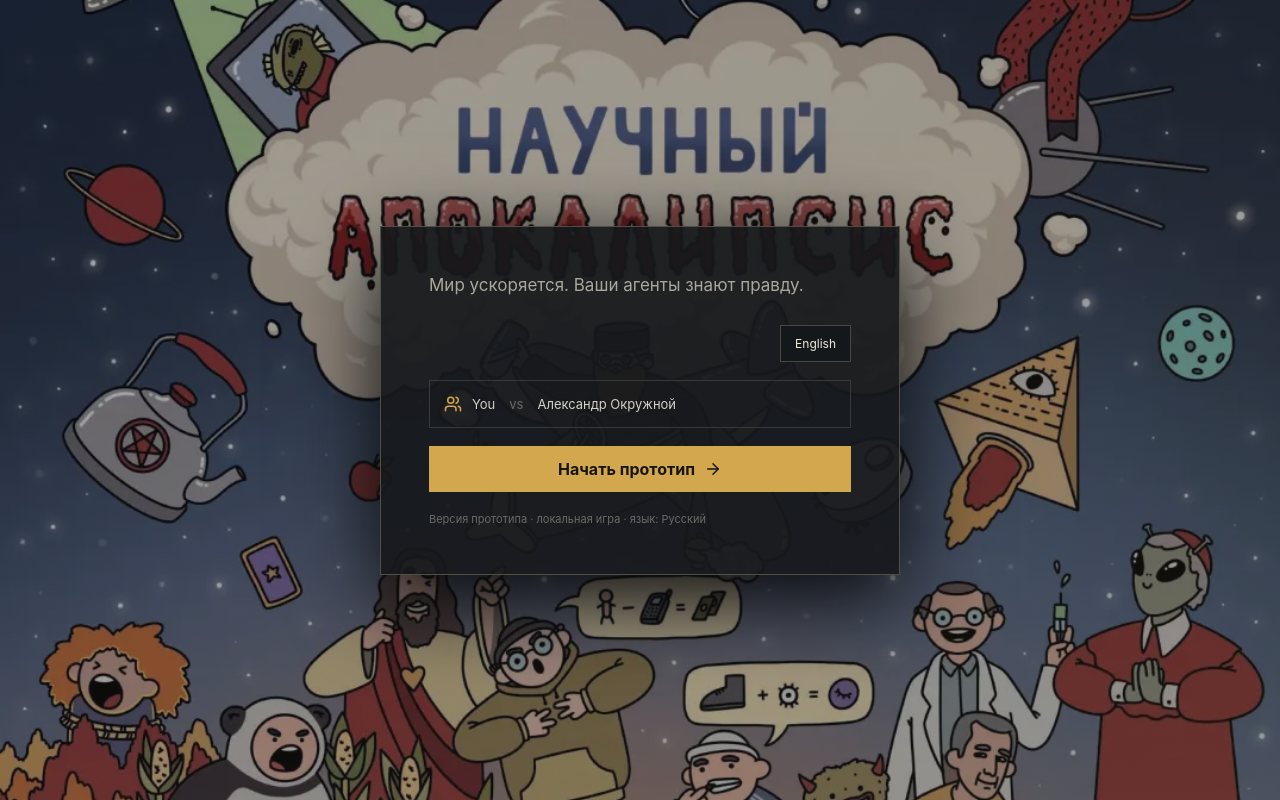
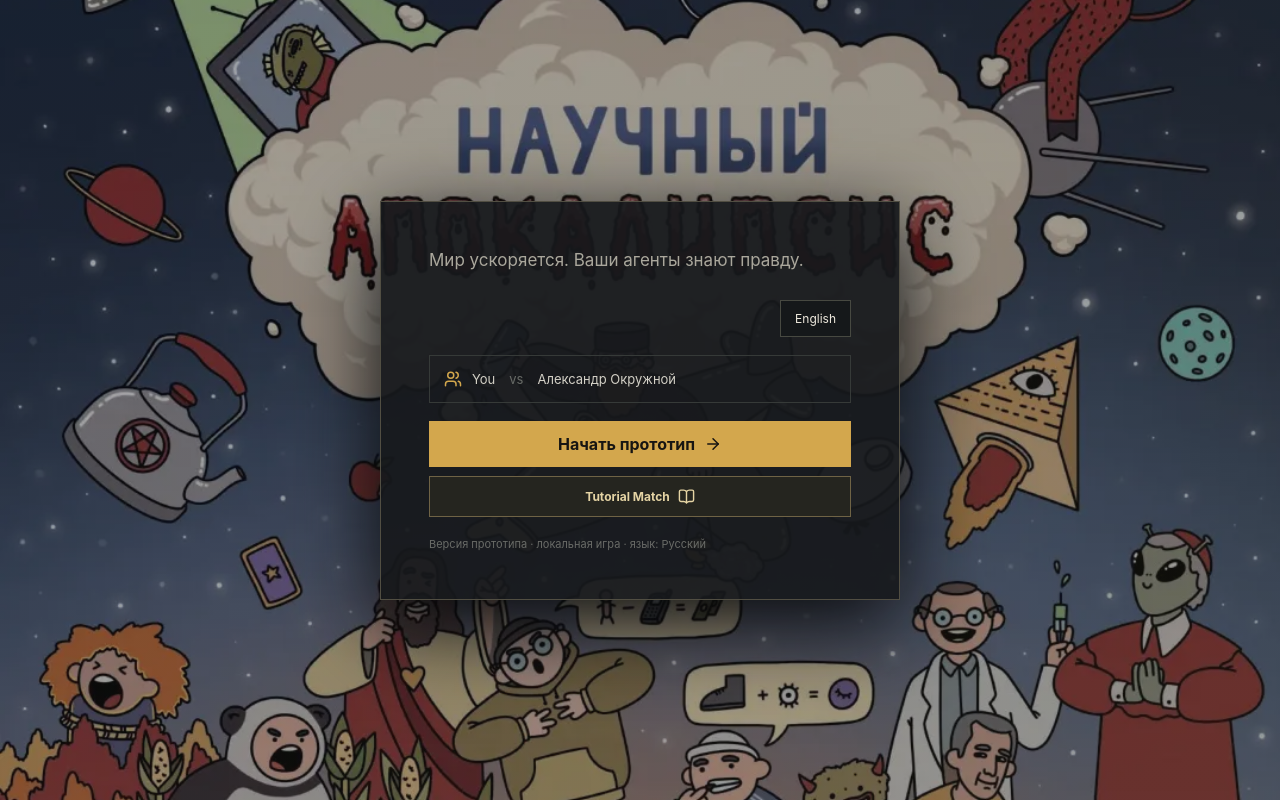
Before and after one commit to butterbgud/scientific-apocalypsis, a React (Vite) app: page / in a window 1280 px wide. Built offline with nearby package versions, Linux system fonts and the light colour scheme.

Commit message:
Add rulebook tutorial match entry

```diff
--- a/src/engine.ts
+++ b/src/engine.ts
@@ -30,6 +30,7 @@ export type Player = { id: string; name: string; resources: Record<Resource, num
 export type Event = { type: string; message: string; data?: Record<string, unknown> };
 
 export type GameState = {
+  tutorial: boolean;
   seed: number;
   phase: Phase;
   round: number;
@@ -75,7 +76,7 @@ function result(state: GameState, events: Event[]): Result {
 
 function fail(message: string): Result { return { error: message }; }
 
-export function setup(seed = 1, playerCount = 2): Result {
+export function setup(seed = 1, playerCount = 2, tutorial = false): Result {
   if (playerCount !== 2) return fail("MVP setup supports exactly two players.");
   const random = rng(seed);
   const ids = Array.from({ length: 3 }, () => fixtureTasks.map((task) => task.id)).flat().sort(() => random.next() - 0.5);
@@ -87,7 +88,12 @@ export function setup(seed = 1, playerCount = 2): Result {
     agents[id] = { ...starterAgent, id, name: index === 0 ? starterAgent.name : "Александр Окружной", ownerId: player.id };
     player.agents.push(id);
   }
-  return result({ seed: random.seed(), phase: "task_selection", round: 1, currentPlayerId: "player.0", tracks: { enlightenment: 0, social_progress: 0, natural_progress: 0, technical_progress: 0 }, players, agents, regions: Object.fromEntries(regions.map((name, index) => [`region.${index}`, { id: `region.${index}`, name, capacity: 2, assignments: [] }])), tasks: Object.fromEntries(fixtureTasks.map((task) => [task.id, task])), taskDeck: ids, taskChoices: [], assignments: [], history: [], outcome: null }, [{ type: "setup", message: "Two-player game initialized." }]);
+  if (tutorial) {
+    agents["agent.flamenko"] = { ...agents["agent.flamenko"], name: "Алексей Трёхкорочкин", classes: ["spiritual_leader"] };
+  }
+  const tutorialCards = ["task.connections.flat-earth", "task.capital.microwave", "task.capital.herbs"];
+  const tutorialDeck = [...tutorialCards, ...ids.filter((id) => !tutorialCards.includes(id))];
+  return result({ tutorial, seed: random.seed(), phase: "task_selection", round: 1, currentPlayerId: "player.0", tracks: { enlightenment: tutorial ? 7 : 0, social_progress: tutorial ? 4 : 0, natural_progress: tutorial ? 4 : 0, technical_progress: tutorial ? 4 : 0 }, players, agents, regions: Object.fromEntries(regions.map((name, index) => [`region.${index}`, { id: `region.${index}`, name, capacity: 2, assignments: [] }])), tasks: Object.fromEntries(fixtureTasks.map((task) => [task.id, task])), taskDeck: tutorial ? tutorialDeck : ids, taskChoices: [], assignments: [], history: [], outcome: null }, [{ type: "setup", message: tutorial ? "Tutorial match initialized from the rulebook setup." : "Two-player game initialized." }]);
 }
 
 export function drawTaskChoices(state: GameState): Result {
--- a/src/main.tsx
+++ b/src/main.tsx
@@ -4,6 +4,7 @@ import { ArrowRight, BookOpen, Coins, Crown, Dices, FlaskConical, Globe2, HeartP
 import { assignTask as engineAssignTask, drawTaskChoices, resolveTask, runBotTurn, setup, startNextRound, type GameState } from "./engine";
 import lobbyImage from "../assets/lobby.webp";
 import flamenkoImage from "../assets/cards/characters/flamenko.webp";
+import alexImage from "../assets/cards/characters/alex_t.webp";
 import okruzhnyyImage from "../assets/cards/characters/okruzhnyy.webp";
 import microwaveImage from "../assets/cards/capital/microwave.webp";
 import flatEarthImage from "../assets/cards/connections/flat_earth.webp";
@@ -48,6 +49,7 @@ const agents: Agent[] = [
 
 const botName = "Александр Окружной";
 const botImage = okruzhnyyImage;
+const tutorialAgent: Agent = { name: "Алексей Трёхкорочкин", className: "Духовный лидер", characteristic: "Воля", ability: "Обучающий стартовый агент.", image: alexImage };
 const taskImages: Record<string, string> = {
   "task.capital.microwave": microwaveImage,
   "task.connections.flat-earth": flatEarthImage,
@@ -84,17 +86,17 @@ function App() {
   const [handExpanded, setHandExpanded] = useState(false);
   const [notice, setNotice] = useState("Выберите задание, затем регион для агента.");
 
-  const activeAgent = agents[0];
+  const activeAgent = game?.tutorial ? tutorialAgent : agents[0];
   const selectedTaskData = useMemo(() => game ? game.tasks[selectedTask ?? ""] : undefined, [game, selectedTask]);
 
-  function startGame() {
-    const initialized = setup(42);
+  function startGame(tutorial = false) {
+    const initialized = setup(42, 2, tutorial);
     if ("error" in initialized) return setNotice(initialized.error);
     const drawn = drawTaskChoices(initialized.state);
     if ("error" in drawn) return setNotice(drawn.error);
     setGame(drawn.state);
     setScreen("board");
-    setNotice("Раунд 1 начинается. Выберите задание для Павла Фламинго.");
+    setNotice(tutorial ? "Обучающая партия. Откройте руку и выберите карту «Плоскоземельный сайт знакомств»." : "Раунд 1 начинается. Выберите задание для Павла Фламинго.");
   }
 
   function assignTask(index: number) {
@@ -144,7 +146,7 @@ function App() {
             </button>
           </div>
           <div className="seat-preview"><Users size={18} /><span>You</span><span className="seat-divider">vs</span><span>{botName}</span></div>
-          <button className="primary-button" onClick={startGame}>Начать прототип <ArrowRight size={18} /></button>
+          <div className="lobby-actions"><button className="primary-button" onClick={() => startGame(false)}>Начать прототип <ArrowRight size={18} /></button><button className="tutorial-button" onClick={() => startGame(true)}>Tutorial Match <BookOpen size={17} /></button></div>
           <p className="lobby-note">Версия прототипа · локальная игра · язык: {language}</p>
         </section>
       </main>
--- a/src/styles.css
+++ b/src/styles.css
@@ -18,7 +18,7 @@ input:focus, select:focus { border-color: #d3a74d; }
 .seat-preview { display: flex; align-items: center; gap: 10px; padding: 14px; margin: 18px 0; border: 1px solid #363a38; color: #d3d0c6; font-size: 13px; }
 .seat-preview svg { color: #d3a74d; }.seat-divider { color: #686b67; margin: 0 4px; }
 .primary-button, .secondary-button, .ghost-button { display: inline-flex; align-items: center; justify-content: center; gap: 9px; border: 0; padding: 13px 16px; font-weight: 750; }
-.primary-button { width: 100%; background: #d3a74d; color: #171512; }.primary-button:hover { background: #e2bb67; }
+.primary-button { width: 100%; background: #d3a74d; color: #171512; }.primary-button:hover { background: #e2bb67; }.lobby-actions { display: grid; gap: 9px; }.tutorial-button { display: inline-flex; align-items: center; justify-content: center; gap: 8px; width: 100%; border: 1px solid #6f6345; background: #25251f; color: #e5d4a4; padding: 11px 16px; font-size: 12px; font-weight: 750; }.tutorial-button:hover { border-color: #d3a74d; color: #fff1c5; }
 .lobby-note { margin: 20px 0 0; color: #696b67; font-size: 11px; }
 .game-shell { min-height: 100vh; padding: 24px; max-width: 1600px; margin: 0 auto; }.game-header, .track-strip, .board-layout { max-width: 1480px; margin-inline: auto; }
 .game-header { display: flex; justify-content: space-between; align-items: flex-end; padding: 6px 0 24px; }.game-header h1 { margin: 7px 0 0; font: 600 27px Georgia, serif; }.header-actions { display: flex; align-items: center; gap: 16px; }.turn-pill { display: flex; gap: 7px; align-items: center; color: #d3a74d; font-size: 12px; }.ghost-button { background: transparent; color: #92958e; border: 1px solid #3d413d; padding: 9px 12px; }.ghost-button:hover { color: #eee9dd; border-color: #77796e; }
```
